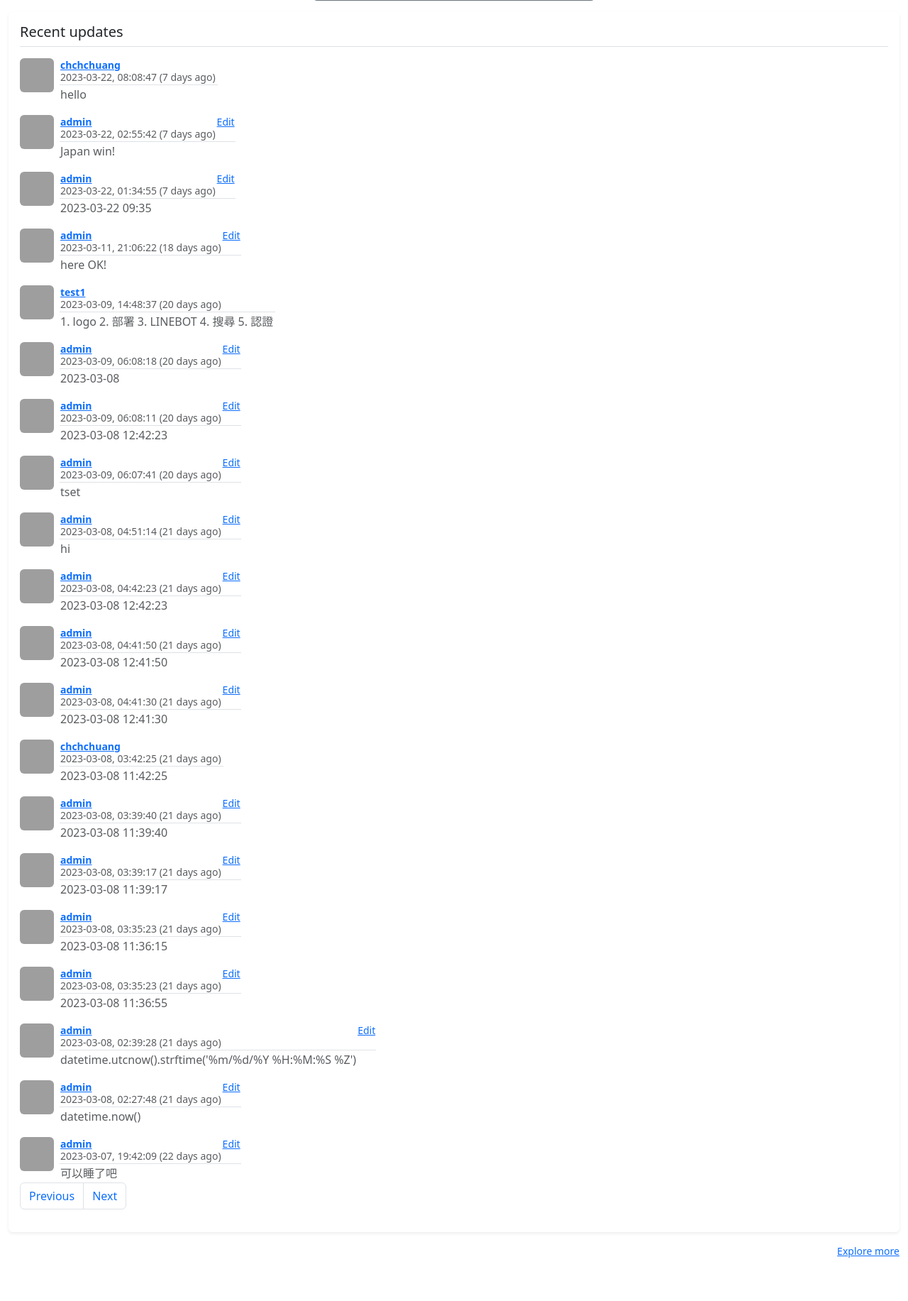
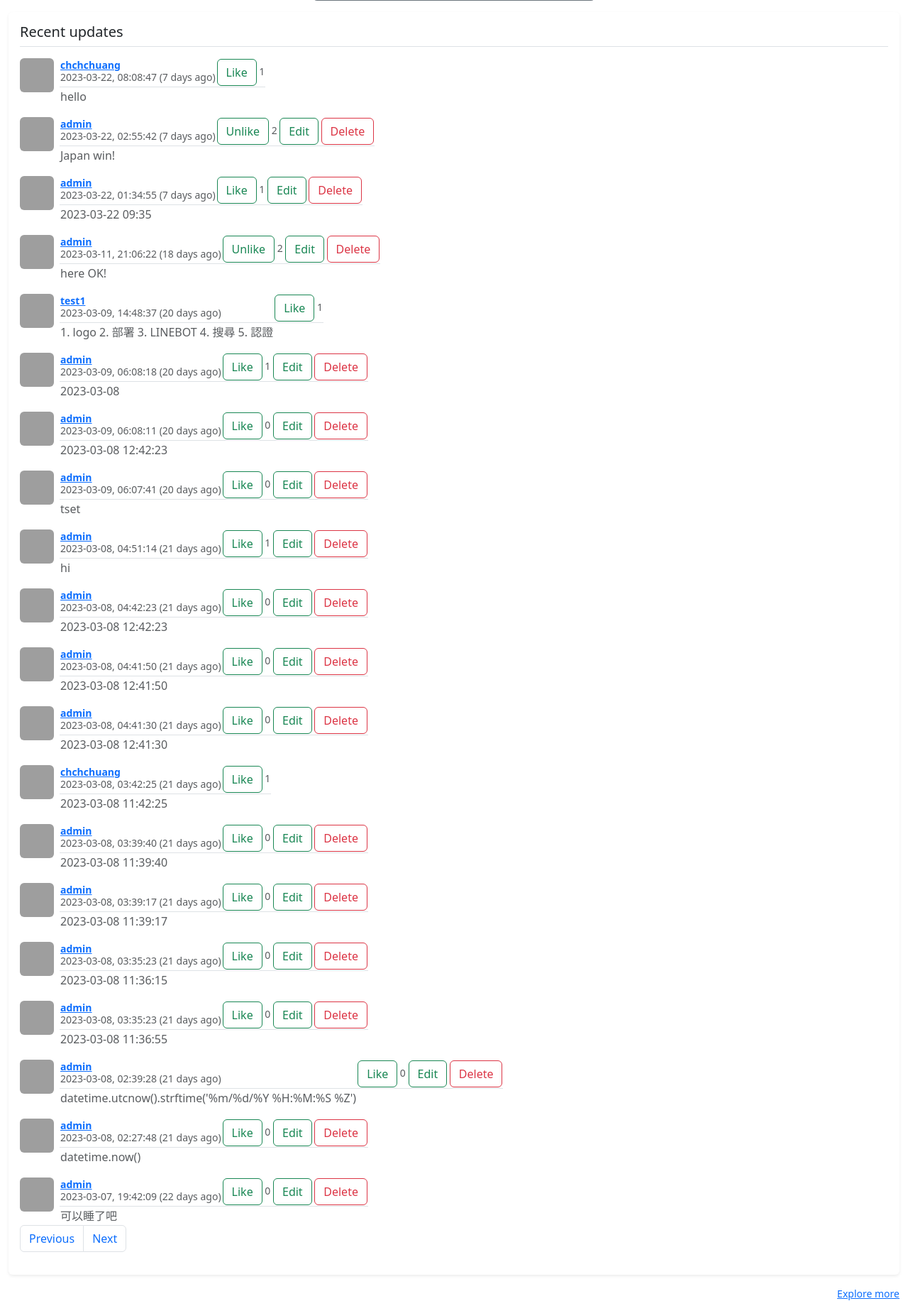
Before and after one commit to chchchuang/Python-Flask-Demo_Twittor, a Flask app: page / in a window 1280 px wide. Shown: the part 405-2238 px from the top of the page at 71% size. Before the commit the page ends 2177 px from the top, so only its background shows below. Run offline with Flask 3, Linux system fonts and the light colour scheme; a user stored in the database is signed in; data comes from the database, SQL or seed files in the repository; both versions use the stored data as it was after the commit; some libraries are stand-ins or nearby versions; grey boxes are pictures that could not be loaded.

Commit message:
enable deleting tweet & like/unlike tweet

```diff
--- a/twittor/__init__.py
+++ b/twittor/__init__.py
@@ -46,6 +46,6 @@ def create_app():
     app.add_url_rule("/password_reset/<token>", "password_reset", password_reset, methods = ["GET","POST"])
     app.add_url_rule("/explore", "explore", explore)
     app.add_url_rule("/activate/<token>", "user_activate", user_activate)
-    app.add_url_rule("/edit_tweet/<create_time>", "edit_tweet", edit_tweet, methods = ["GET", "POST"])
+    app.add_url_rule("/edit_tweet/<id>", "edit_tweet", edit_tweet, methods = ["GET", "POST"])
     app.register_error_handler(404, page_not_found) #abort 404錯誤代碼後執行 page_not_found func
     return app
--- a/twittor/models/tweet.py
+++ b/twittor/models/tweet.py
@@ -7,7 +7,7 @@ class Tweet(db.Model):
     id = db.Column(db.Integer, primary_key = True)
     body = db.Column(db.String(140))
     create_time = db.Column(db.DateTime, default = datetime.utcnow)
-    user_id = db.Column(db.Integer, db.ForeignKey("user.id")) #user_id domain限制於 user表內的 id
+    user_id = db.Column(db.Integer, db.ForeignKey("user.id")) #一對多的多(一用戶對多 tweets), user_id domain限制於 user表內的 id
 
     def __repr__(self) -> str:
         return "id={}, body={}, create_time={}, user_id={}".format(
--- a/twittor/models/user.py
+++ b/twittor/models/user.py
@@ -15,6 +15,10 @@ followers = db.Table("followers", # Table name, relationship
     db.Column("follower_id", db.Integer, db.ForeignKey("user.id")),
     db.Column("followed_id", db.Integer, db.ForeignKey("user.id"))
     )
+likey = db.Table("likey",
+    db.Column("liked_id", db.Integer, db.ForeignKey("tweet.id")),
+    db.Column("beliked_id", db.Integer, db.ForeignKey("user.id"))
+    )
 #記錄帳號資訊
 class User(UserMixin, db.Model): #大寫User是class, 默認小寫user是實例(db的表) # User繼承 db: 類似執行 MySQL上的 create table user
     id = db.Column(db.Integer, primary_key = True)
@@ -25,7 +29,7 @@ class User(UserMixin, db.Model): #大寫User是class, 默認小寫user是實例(
     create_time = db.Column(db.DateTime, default = datetime.utcnow)
     is_activated = db.Column(db.Boolean, default = False)
 
-    tweets = db.relationship("Tweet", backref = "author", lazy = "dynamic") #一對多(一用戶對多 tweets), 使用 Tweet class, 非 tweet表
+    tweets = db.relationship("Tweet", backref = "author", lazy = "dynamic") #一對多的一(一用戶對多 tweets)配合Tweet.user_id,使用 Tweet class,非tweet表
     # backref: 可以視為暗號, 使用 Tweet.author就可以視為 User, 讀取 User表格的內容
 
     followed = db.relationship(
@@ -34,6 +38,12 @@ class User(UserMixin, db.Model): #大寫User是class, 默認小寫user是實例(
         secondaryjoin = (followers.c.followed_id == id), #被 follow者的 ID==自己 ID -> 自己被誰 follow
         backref = db.backref("followers", lazy = "dynamic"), lazy = "dynamic") # u1.followers.append(u3); u1.followers.all()
     # 多對多, 是一個 list可以藉由 append增加 follow對象 -> u1.followed.append/remove(u3); for u in u1.followed: print(u)
+    liked = db.relationship(
+        "Tweet", secondary = likey, #!!
+        primaryjoin = (likey.c.beliked_id == id), # tweet被like的ID == user ID -> tweet被誰like
+        secondaryjoin = (likey.c.liked_id == Tweet.id), # user like ID == tweet ID -> user like tweet
+        backref = db.backref("beliked", lazy = "dynamic"), lazy = "dynamic"
+    )
 
     def __repr__(self) -> str: #顯示實例值
         return "id={}, username={}, email={}, password_hash={}".format(
@@ -50,16 +60,16 @@ class User(UserMixin, db.Model): #大寫User是class, 默認小寫user是實例(
         return "https://www.gravatar.com/avatar/{}?d=identicon&s={}".format(md5_digest, size)
         # d = identicon 生成隨機相對唯一頭像
 
+    def is_following(self, user): # check是否已 follow user
+        return self.followed.filter(followers.c.followed_id == user.id).count() > 0
+        #在followed名單內,followed_id與user.id一致表示已追蹤
+        #The “c” is an attribute of SQLAlchemy tables that are not defined as models. For these tables, the table columns are all exposed as sub-attributes of this “c” attribute.
     def follow(self, user):
         if not self.is_following(user):
             self.followed.append(user)
     def unfollow(self, user):
         if self.is_following(user):
             self.followed.remove(user)
-    def is_following(self, user): # check是否已 follow user
-        return self.followed.filter(followers.c.followed_id == user.id).count() > 0
-        #在followed名單內,followed_id與user.id一致表示已追蹤
-        #The “c” is an attribute of SQLAlchemy tables that are not defined as models. For these tables, the table columns are all exposed as sub-attributes of this “c” attribute.
 
     def own_and_followed_tweets(self):
         followed = Tweet.query.join(
@@ -69,6 +79,15 @@ class User(UserMixin, db.Model): #大寫User是class, 默認小寫user是實例(
         own = Tweet.query.filter_by(user_id = self.id)
         return followed.union(own).order_by(Tweet.create_time.desc())
         #union:聯集
+
+    def is_liking(self, tweet):
+        return self.liked.filter(likey.c.liked_id == tweet.id).count() > 0
+    def like(self, tweet):
+        if not self.is_liking(tweet):
+            self.liked.append(tweet)
+    def unlike(self, tweet):
+        if self.is_liking(tweet):
+            self.liked.remove(tweet)
 
     def get_jwt(self, expire=7200):
         return jwt.encode(
--- a/twittor/route.py
+++ b/twittor/route.py
@@ -128,17 +128,31 @@ def edit_profile():
     return render_template("edit_profile.html", title = "Edit Profile", form = form)
 
 @login_required
-def edit_tweet(create_time):
-    t = Tweet.query.filter_by(create_time = create_time, author = current_user).first()
+def edit_tweet(id):
+    t = Tweet.query.filter_by(id = id).first()
     if not t:
         abort(404)
     form = EditTweetForm()
+    # edit tweet
     if request.method == "GET":
         form.tweet.data = t.body
     if form.validate_on_submit():
         t.body = form.tweet.data
         db.session.commit()
         return redirect(url_for("profile", username = current_user.username))
+    # delete/(un)like tweet
+    if request.method == "POST": # GET, POST必須大寫
+        # print(request.form.to_dict()) #key: submit.name, value: submit.value
+        if request.form["request_button"] == "Delete":
+            db.session.delete(t)
+            db.session.commit()
+        elif request.form["request_button"] == "Like":
+            current_user.like(t)
+            db.session.commit()
+        elif request.form["request_button"] == "Unlike":
+            current_user.unlike(t)
+            db.session.commit()
+        return redirect(url_for("index"))
     return render_template("edit_tweet.html", title = "Edit Tweet", form = form)
 
 def reset_password_request():
--- a/twittor/templates/_tweets.html
+++ b/twittor/templates/_tweets.html
@@ -16,9 +16,18 @@
           <!-- {{ (tweet.create_time).strftime("%Y-%m-%d %H:%M:%S") }} -->
         </td>
         <td>
-          {% if tweet.author == current_user %}
-          <p><a href="{{ url_for('edit_tweet', create_time = tweet.create_time) }}">Edit</a></p>
-          {% endif %}
+          <form action="{{ url_for('edit_tweet', id = tweet.id) }}" method="post">
+            {% if current_user.is_liking(tweet) %}
+            <input class="btn btn-outline-success" type="submit" name="request_button" value="Unlike">
+            {% else %}
+            <input class="btn btn-outline-success" type="submit" name="request_button" value="Like">
+            {% endif %}
+            {{ tweet.beliked.count() }}
+            {% if tweet.author == current_user %}
+            <a class="btn btn-outline-success" href="{{ url_for('edit_tweet', id = tweet.id) }}">Edit</a>
+            <input class="btn btn-outline-danger" type="submit" name="request_button" value="Delete">
+            {% endif %}
+          </form>
         </td>
       </tr>
       <tr>
```
Also changed, not shown: twittor/twittor.db.
